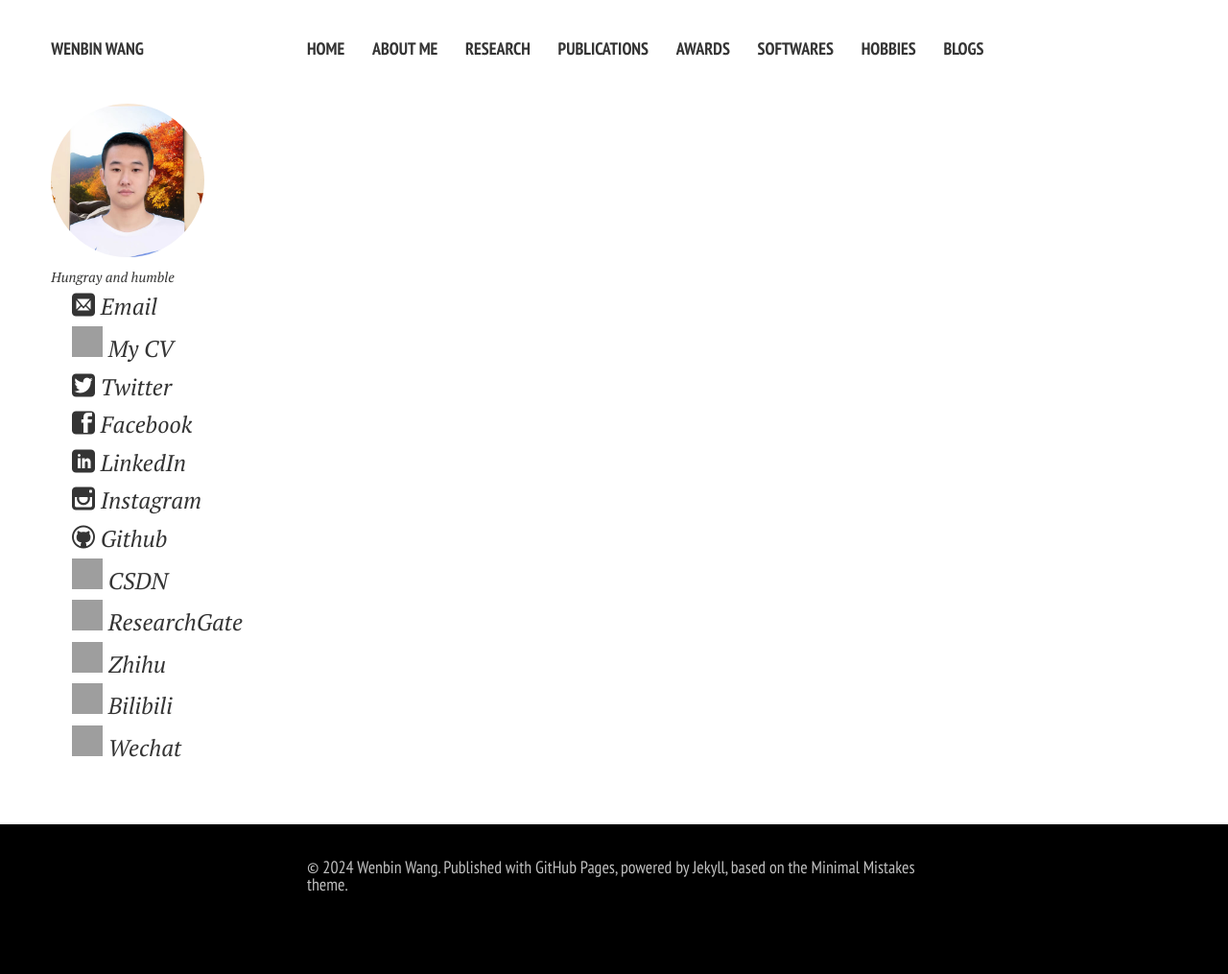
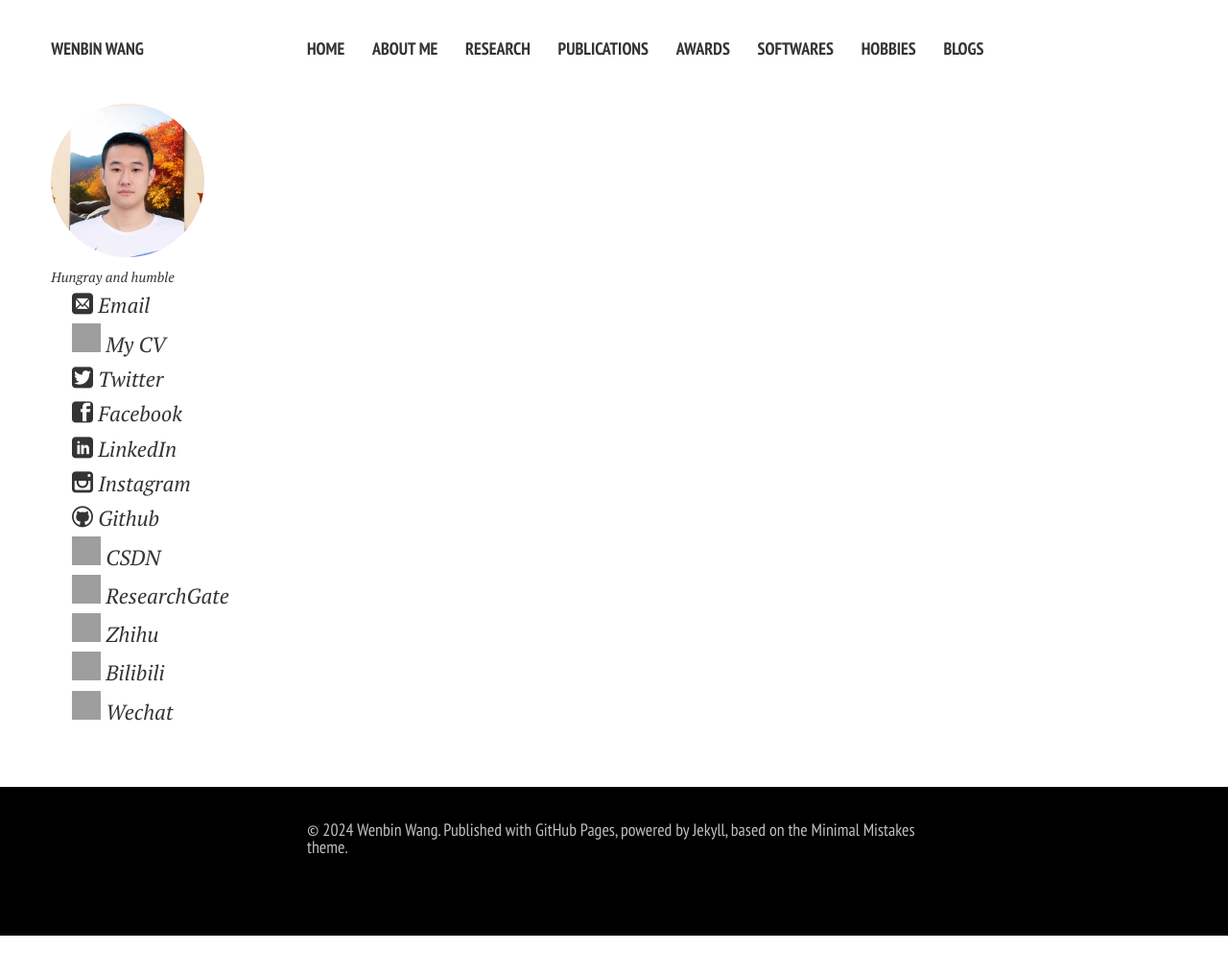
Before and after one commit to LuminaryAlexander/LuminaryAlexander.github.io, a Jekyll site: the page built from awards/test.md, in a window 1280 px wide. Shown: the whole page at 96% size. Built offline with Jekyll 4.4.1, drawn with Linux system fonts in a browser that asks for light colours; nearby versions of some CDN libraries; our own code applies the rules of GitHub Pages for plain Markdown files; comment, search, counter and statistics services are not loaded; a style sheet for code colours, icons or effects is not loaded; after the commit the page ends 975 px from its top, so only the background shows below that; grey boxes are pictures that could not be loaded.

Commit message:
Update author-bio.html

```diff
--- a/_includes/author-bio.html
+++ b/_includes/author-bio.html
@@ -5,11 +5,11 @@
 
 <style>
 .icon-link img, .icon-link i {
-    width: 32px; /* 调整为所需的图标大小 */
-    height: 32px; /* 调整为所需的图标大小 */
+    width: 30px; /* 调整为所需的图标大小 */
+    height: 30px; /* 调整为所需的图标大小 */
 }
 .icon-link {
-    font-size: 24px; /* 调整文字大小 */
+    font-size: 22px; /* 调整文字大小 */
 }
 </style>
 
```
